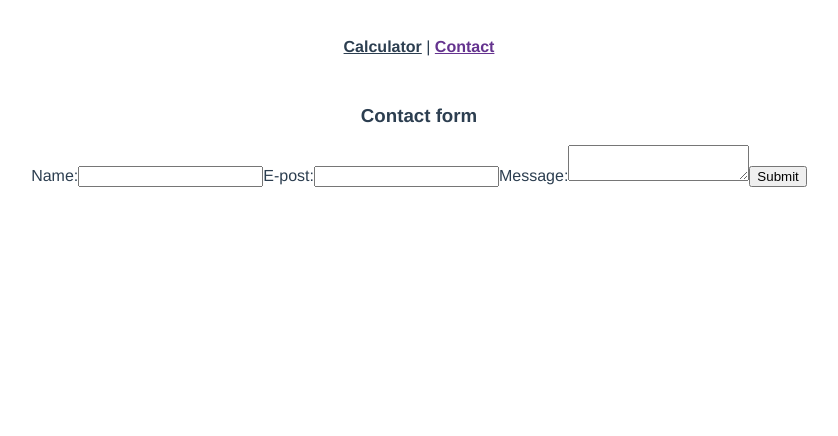
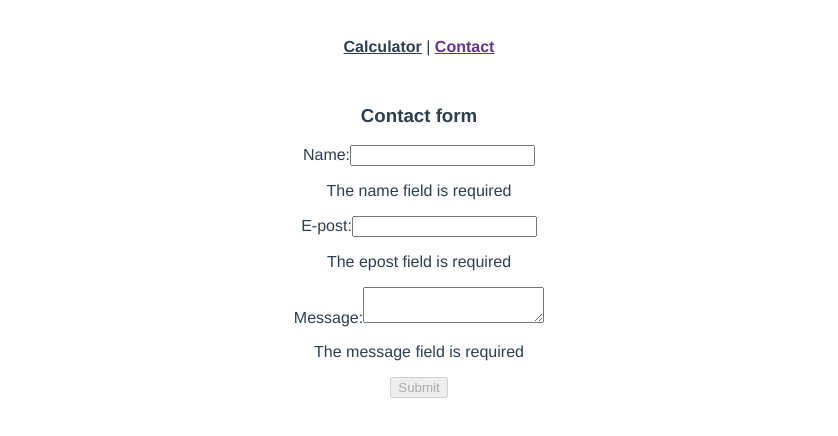
Before and after one commit to thadshap/Full-stack-application-developer-Oving2, a Vue app: page /contact in a window 1280 px wide. Shown: the top 436 px of the page, without its empty margins (221-1059 px from the left). Built offline with nearby package versions, Linux system fonts and the light colour scheme; the HTML template or start-up script is replaced by a standard one.

Commit message:
validation done

```diff
--- a/db.json
+++ b/db.json
@@ -5,6 +5,41 @@
       "name": "Thadshajini Paramsothy",
       "epost": "thadsha1710@live.no",
       "message": "Flott kalkulator!",
+      "organizer": "Thadshajini Paramsothy"
+    },
+    {
+      "id": "590bc74e-7dd8-4c59-ac44-75f70d413e1f",
+      "name": "Mette",
+      "epost": "mette1203gmail.no",
+      "message": "Herlig",
+      "organizer": "Thadshajini Paramsothy"
+    },
+    {
+      "id": "b7295ea3-313b-4625-97bf-966a8f72f1e7",
+      "name": "Mari",
+      "epost": "mari1211@hotmail.com",
+      "message": "fint",
+      "organizer": "Thadshajini Paramsothy"
+    },
+    {
+      "id": "e9956b96-27bf-449c-ba72-97d2536c01cd",
+      "name": "Anne Mari",
+      "epost": "anne-1307@live.no",
+      "message": "Suveren",
+      "organizer": "Thadshajini Paramsothy"
+    },
+    {
+      "id": "64a3f514-ddf4-4c9c-a4db-beaebb0c1681",
+      "name": "Kari",
+      "epost": "kari0303@hotmail.no",
+      "message": "bra",
+      "organizer": "Thadshajini Paramsothy"
+    },
+    {
+      "id": "235241a9-e563-429a-8ade-ac77df7dc4af",
+      "name": "Johannes",
+      "epost": "johan2007@gmail.com",
+      "message": "ok",
       "organizer": "Thadshajini Paramsothy"
     }
   ],
--- a/package.json
+++ b/package.json
@@ -12,9 +12,11 @@
     "core-js": "^3.6.5",
     "math.js": "^1.1.46",
     "mathjs": "^10.1.0",
+    "vee-validate": "^4.5.8",
     "vue": "^3.0.0",
     "vue-router": "^4.0.0-0",
-    "vuex": "^4.0.0-0"
+    "vuex": "^4.0.0-0",
+    "yup": "^0.32.11"
   },
   "devDependencies": {
     "@vue/cli-plugin-babel": "~4.5.0",
--- a/src/view/Contact.vue
+++ b/src/view/Contact.vue
@@ -4,14 +4,17 @@
       <h3>Contact form</h3>
       <label>Name:</label>
       <input id="name" v-model="contactInfo.name">
+      <p v-if="!nameIsValid" class="error-message">The name field is required</p>
 
       <label>E-post:</label>
       <input id="epost" v-model="contactInfo.epost">
+      <p v-if="!epostIsValid" class="error-message">The epost field is required</p>
 
       <label>Message:</label>
       <textarea id="message" v-model="contactInfo.message"></textarea>
+      <p v-if="!messageIsValid" class="error-message">The message field is required</p>
 
-      <button type="submit">Submit</button>
+      <button :disabled="!formIsValid" type="submit">Submit</button>
     </form>
   </div>
 </template>
@@ -31,9 +34,30 @@ export default {
       }
     }
   },
+  computed:{
+    nameIsValid(){
+      return !!this.contactInfo.name
+    },
+    epostIsValid(){
+      const regex = /^(([^<>()[\]\\.,;:\s@"]+(\.[^<>()[\]\\.,;:\s@"]+)*)|(".+"))@((\[[0-9]{1,3}\.[0-9]{1,3}\.[0-9]{1,3}\.[0-9]{1,3}\])|(([a-zA-Z\-0-9]+\.)+[a-zA-Z]{2,}))$/
+      return  !!this.contactInfo.epost && regex.test(String(this.contactInfo.epost).toLowerCase())
+
+    },
+    messageIsValid(){
+      return !!this.contactInfo.message
+    },
+    formIsValid(){
+      return this.nameIsValid && this.epostIsValid && this.messageIsValid
+    },
+  },
   inject:['GStore'],
   methods: {
     onSubmit() {
+      if(this.formIsValid){
+        console.log('Form Submitted', this.contactInfo)
+      }else{
+        console.log('Invalid form')
+      }
       const contactInfo={
         ...this.contactInfo,
         id : uuidv4(),
@@ -44,6 +68,9 @@ export default {
       setTimeout(() => {
         this.GStore.flashMessage = ''
       }, 3000)
+      document.getElementById("name").value = '';
+      document.getElementById("epost").value = ''
+      document.getElementById("message").value = '';
     }
   }
 }
```
Also changed, not shown: 1 other file (tests, documents, lock files or other folders).
